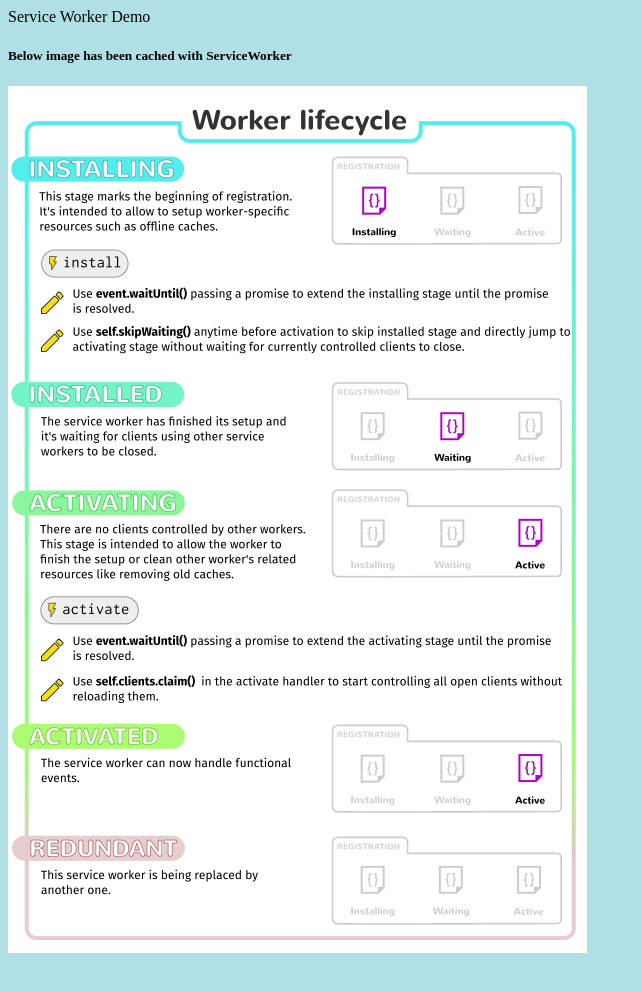
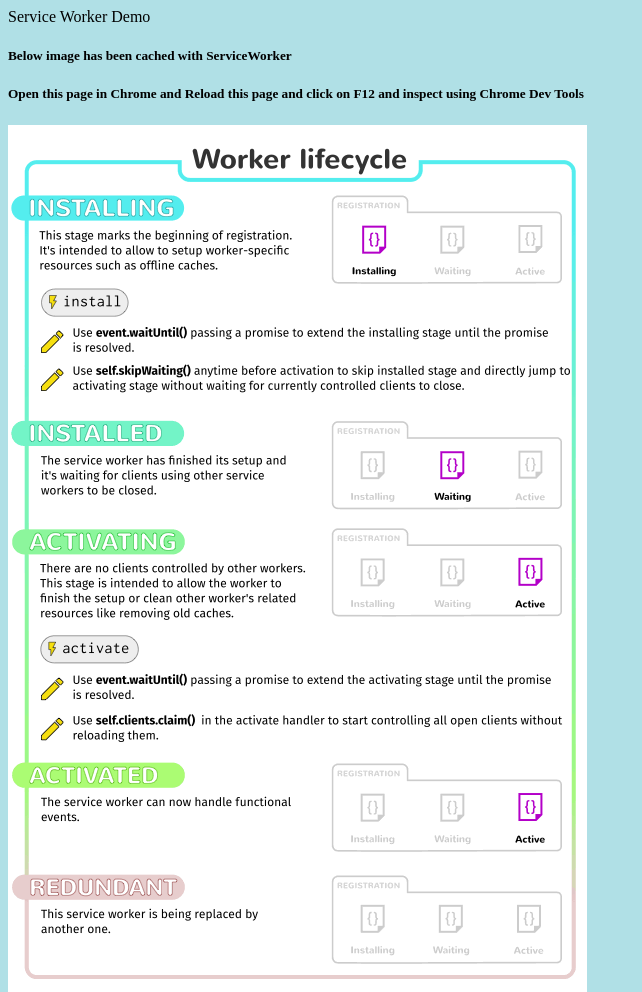
Before and after one commit to vikascjadhav/progressivewebapp, a plain HTML site: page service_worker/index.html in a window 1280 px wide. Shown: the whole page, without its empty margins (0-642 px from the left). Before the commit the page ends 961 px from the top, so only its background shows below. Drawn offline with Linux system fonts and the light colour scheme.

Commit message:
Service Worker caching example

```diff
--- a/service_worker/index.html
+++ b/service_worker/index.html
@@ -9,6 +9,7 @@
 <body>
 	<header>Service Worker Demo</header>
 	<h5>Below image has been cached with ServiceWorker</h5>
+	<h5>Open this page in Chrome and Reload this page and click on F12 and inspect using Chrome Dev Tools</h5>
 	<img src="images/sw.png">
 </body>
 </html>
```
